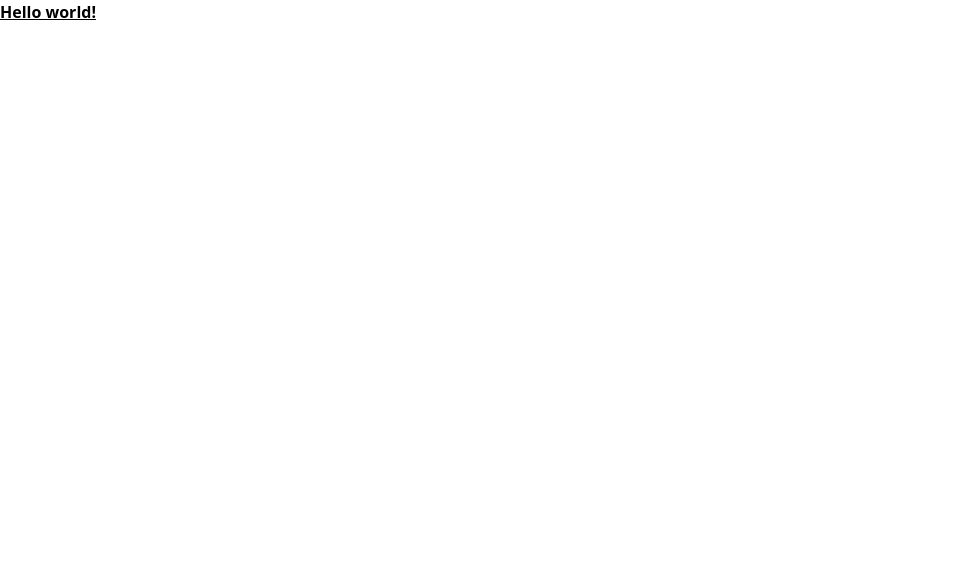
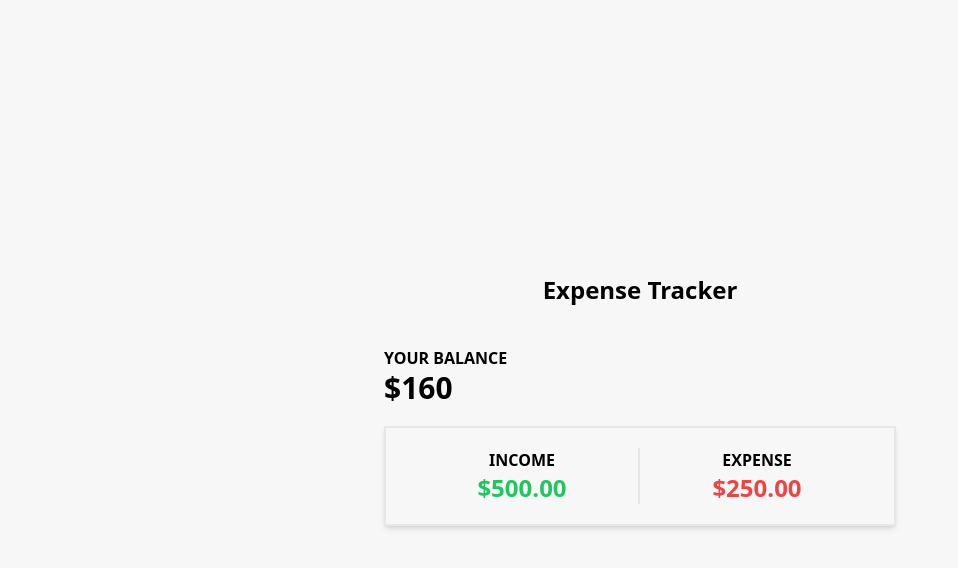
Before and after one commit to Uzairkhan98/Expense-Tracker, a React (Vite) app: page / in a window 1280 px wide. Shown: the top 568 px of the page, without its empty margins (0-958 px from the left). Built offline with nearby package versions, Linux system fonts and the light colour scheme.

Commit message:
Added Amount Card and Balance Header

```diff
--- a/src/App.jsx
+++ b/src/App.jsx
@@ -1,7 +1,16 @@
+import { BalanceHeader } from "./components/BalanceHeader";
+import { AmountCard } from "./components/AmountCard";
+
 function App() {
   return (
     <div className="App">
-      <h1 className="text-1xl font-bold underline">Hello world!</h1>
+      <div className="h-screen w-screen bg-[#f7f7f7] flex justify-center items-center">
+        <div className="w-2/5 flex flex-col items-center">
+          <h1 className="text-2xl font-semibold">Expense Tracker</h1>
+          <BalanceHeader></BalanceHeader>
+          <AmountCard></AmountCard>
+        </div>
+      </div>
     </div>
   );
 }
--- /dev/null
+++ b/src/components/AmountCard.jsx
@@ -0,0 +1,20 @@
+import React from "react";
+
+export const AmountCard = () => {
+  return (
+    <div className="w-full p-5 border-2 mt-5 flex shadow-md">
+      <div className="flex flex-col 3 w-1/2 items-center border-r-2 ">
+        <h2 className="text-1xl font-semibold uppercase">Income</h2>
+        <h2 className="text-2xl font-semibold uppercase text-green-500">
+          $500.00
+        </h2>
+      </div>
+      <div className="flex flex-col 3 w-1/2 items-center">
+        <h2 className="text-1xl font-semibold uppercase">Expense</h2>
+        <h2 className="text-2xl font-semibold uppercase text-red-500">
+          $250.00
+        </h2>
+      </div>
+    </div>
+  );
+};
--- /dev/null
+++ b/src/components/BalanceHeader.jsx
@@ -0,0 +1,13 @@
+import React from "react";
+
+const BalanceHeader = () => {
+  const amount = 160.0;
+  return (
+    <div className="w-full mt-10">
+      <h2 className="text-1xl font-semibold uppercase">your balance</h2>
+      <h1 className="text-3xl font-semibold uppercase">${amount}</h1>
+    </div>
+  );
+};
+
+export { BalanceHeader };
```
